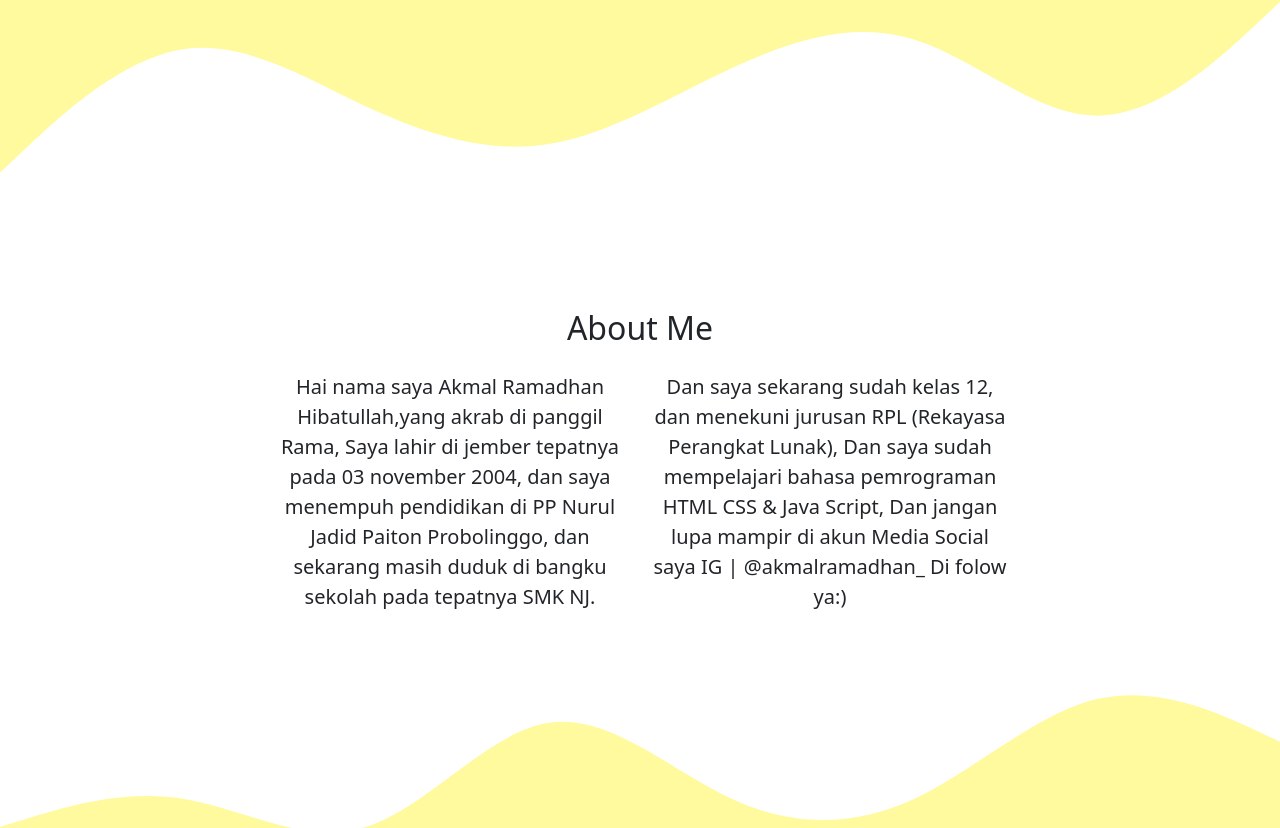
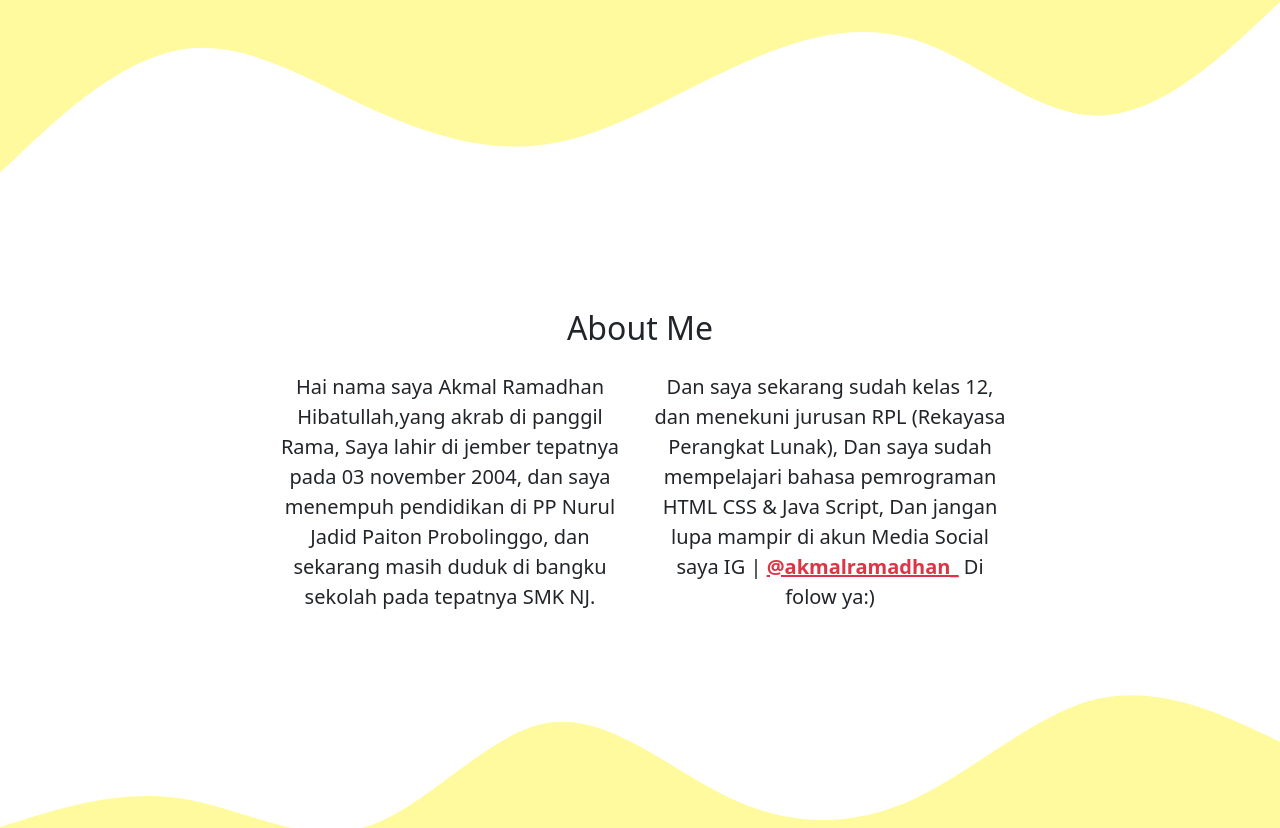
Before and after one commit to akmalramadhanhibatullah/ramadhan.github.io, a plain HTML site: page index.html in a window 1280 px wide. Shown: the part 473-1301 px from the top of the page. Drawn offline with nearby package versions, Linux system fonts and the light colour scheme.

Commit message:
memperbaiki yg salah

```diff
--- a/index.html
+++ b/index.html
@@ -76,7 +76,8 @@
             sekolah pada tepatnya SMK NJ.
           </div>
           <div class="col-md-4" data-aos="fade-left" data-aos-duration="1000" data-aos-delay="200">
-            Dan saya sekarang sudah kelas 12, dan menekuni jurusan RPL (Rekayasa Perangkat Lunak), Dan saya sudah mempelajari bahasa pemrograman HTML CSS & Java Script, Dan jangan lupa mampir di akun Media Social saya IG | @akmalramadhan_
+            Dan saya sekarang sudah kelas 12, dan menekuni jurusan RPL (Rekayasa Perangkat Lunak), Dan saya sudah mempelajari bahasa pemrograman HTML CSS & Java Script, Dan jangan lupa mampir di akun Media Social saya IG |
+            <a href="https://www.instagram.com/akmalramadhan___/" class="text-danger fw-bold">@akmalramadhan_</a>
             Di folow ya:)
           </div>
         </div>
```
